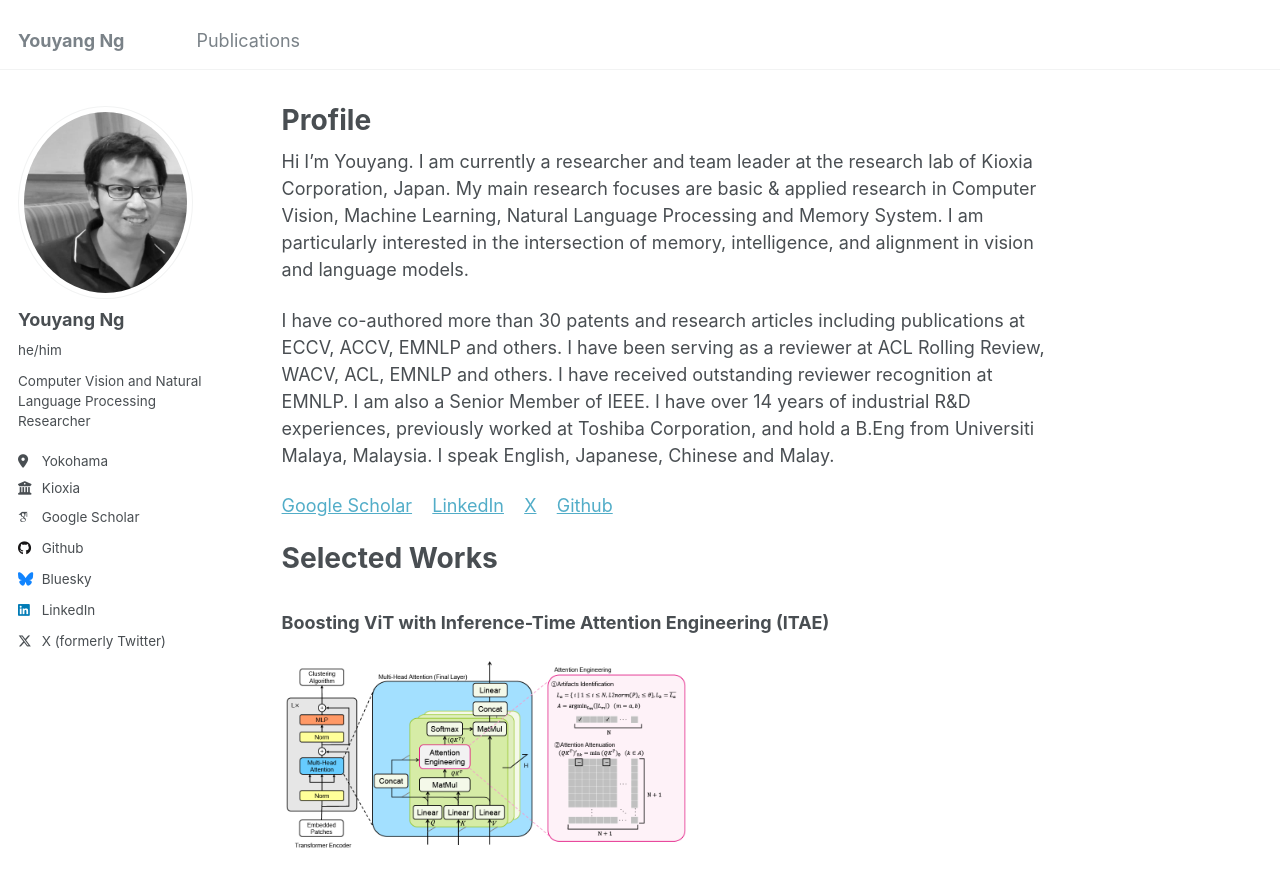
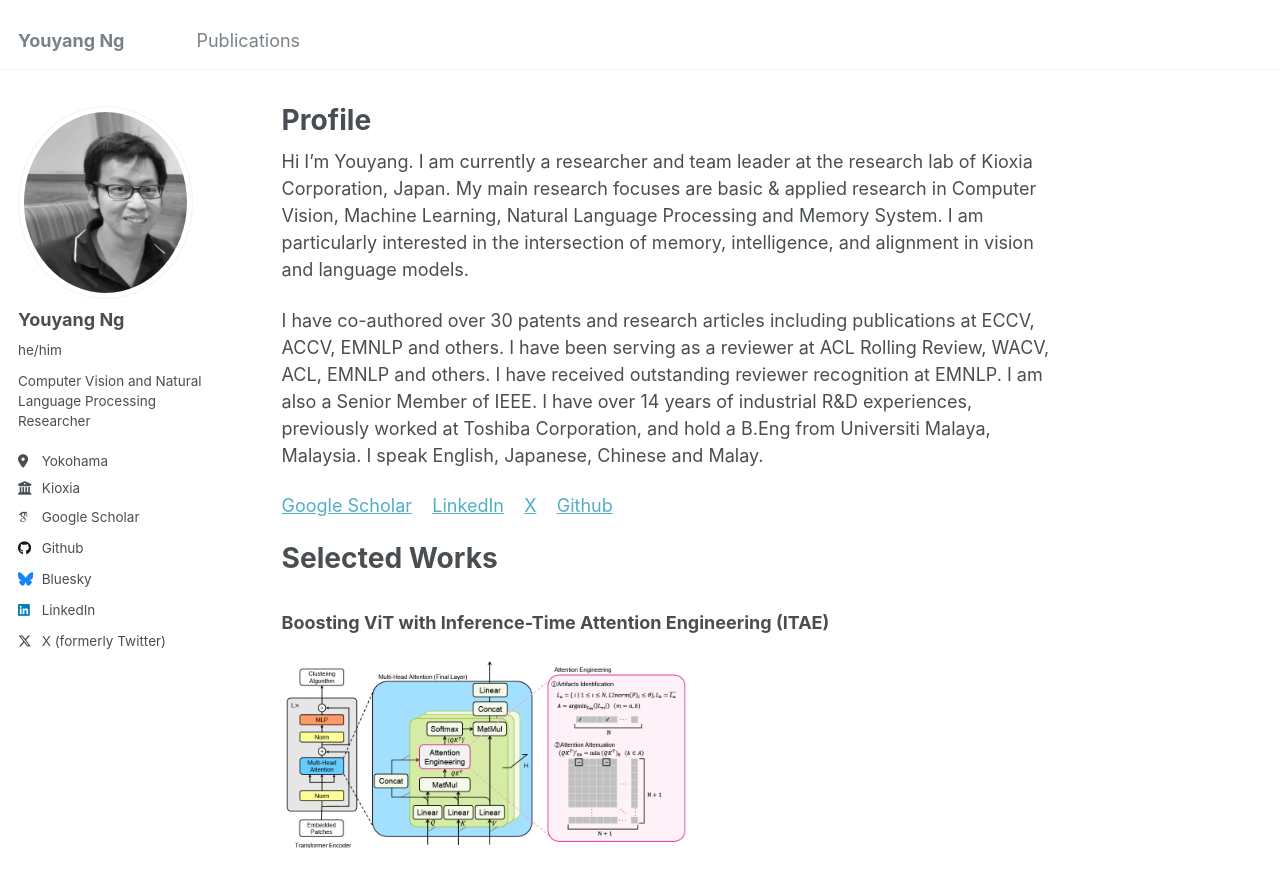
Before and after one commit to yy29/yy29.github.io, a Jekyll site: the page built from _pages/about.md, in a window 1280 px wide and 900 px high. Shown: the top 887 px of the window. Built offline with Jekyll 4.4.1, drawn with Linux system fonts in a browser that asks for light colours; some web fonts are replaced.

Commit message:
Update about.md

```diff
--- a/_pages/about.md
+++ b/_pages/about.md
@@ -9,7 +9,7 @@ redirect_from:
 
 Hi I'm Youyang. I am currently a researcher and team leader at the research lab of Kioxia Corporation, Japan. My main research focuses are basic & applied research in Computer Vision, Machine Learning, Natural Language Processing and Memory System. I am particularly interested in the intersection of memory, intelligence, and alignment in vision and language models.
 
-I have co-authored more than 30 patents and research articles including publications at ECCV, ACCV, EMNLP and others. I have been serving as a reviewer at ACL Rolling Review, WACV, ACL, EMNLP and others. I have received outstanding reviewer recognition at EMNLP. I am also a Senior Member of IEEE. I have over 14 years of industrial R&D experiences, previously worked at Toshiba Corporation, and hold a B.Eng from Universiti Malaya, Malaysia. I speak English, Japanese, Chinese and Malay.
+I have co-authored over 30 patents and research articles including publications at ECCV, ACCV, EMNLP and others. I have been serving as a reviewer at ACL Rolling Review, WACV, ACL, EMNLP and others. I have received outstanding reviewer recognition at EMNLP. I am also a Senior Member of IEEE. I have over 14 years of industrial R&D experiences, previously worked at Toshiba Corporation, and hold a B.Eng from Universiti Malaya, Malaysia. I speak English, Japanese, Chinese and Malay.
 
 [Google Scholar](https://scholar.google.com/citations?user=4BGLw_QAAAAJ) &nbsp;&nbsp; [LinkedIn](https://www.linkedin.com/in/youyang-ng-55a10ab9/) &nbsp;&nbsp; [X](https://x.com/youyang_ng) &nbsp;&nbsp; [Github](https://github.com/rcgai)
 
```
